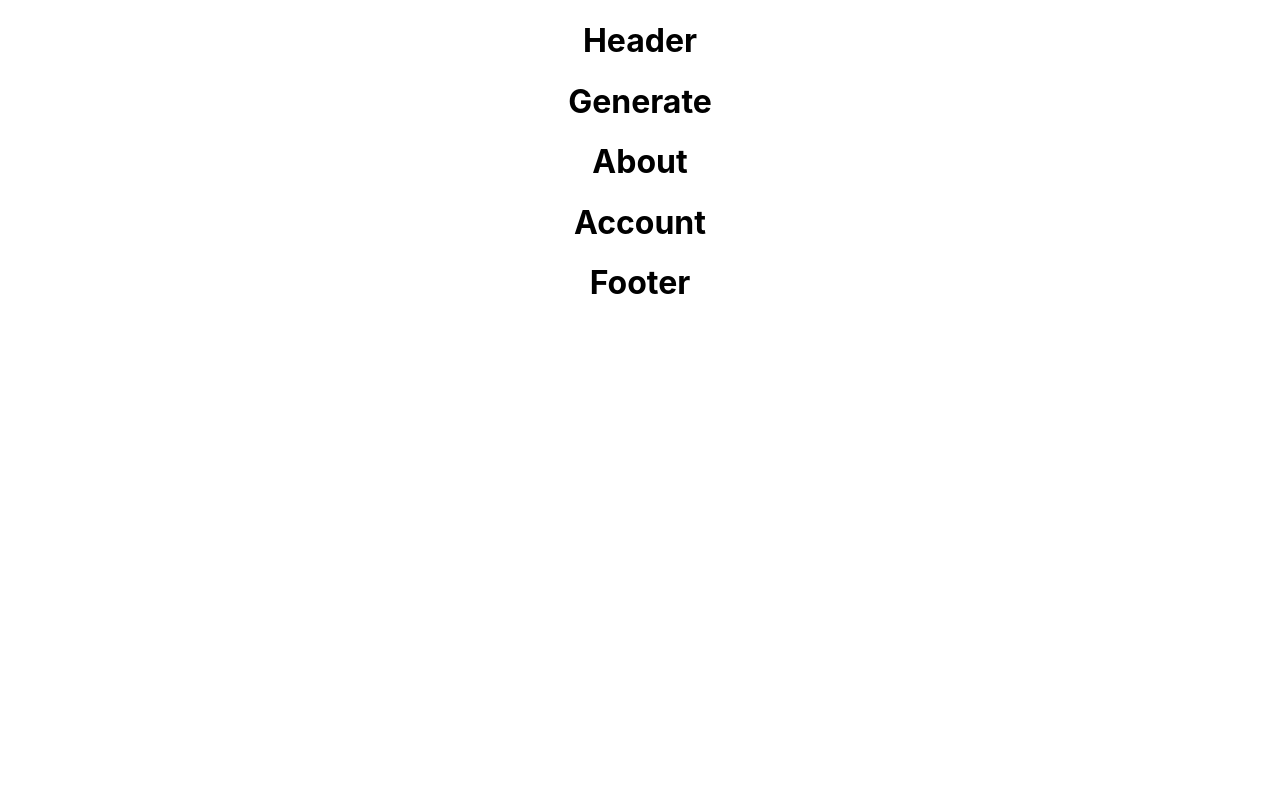
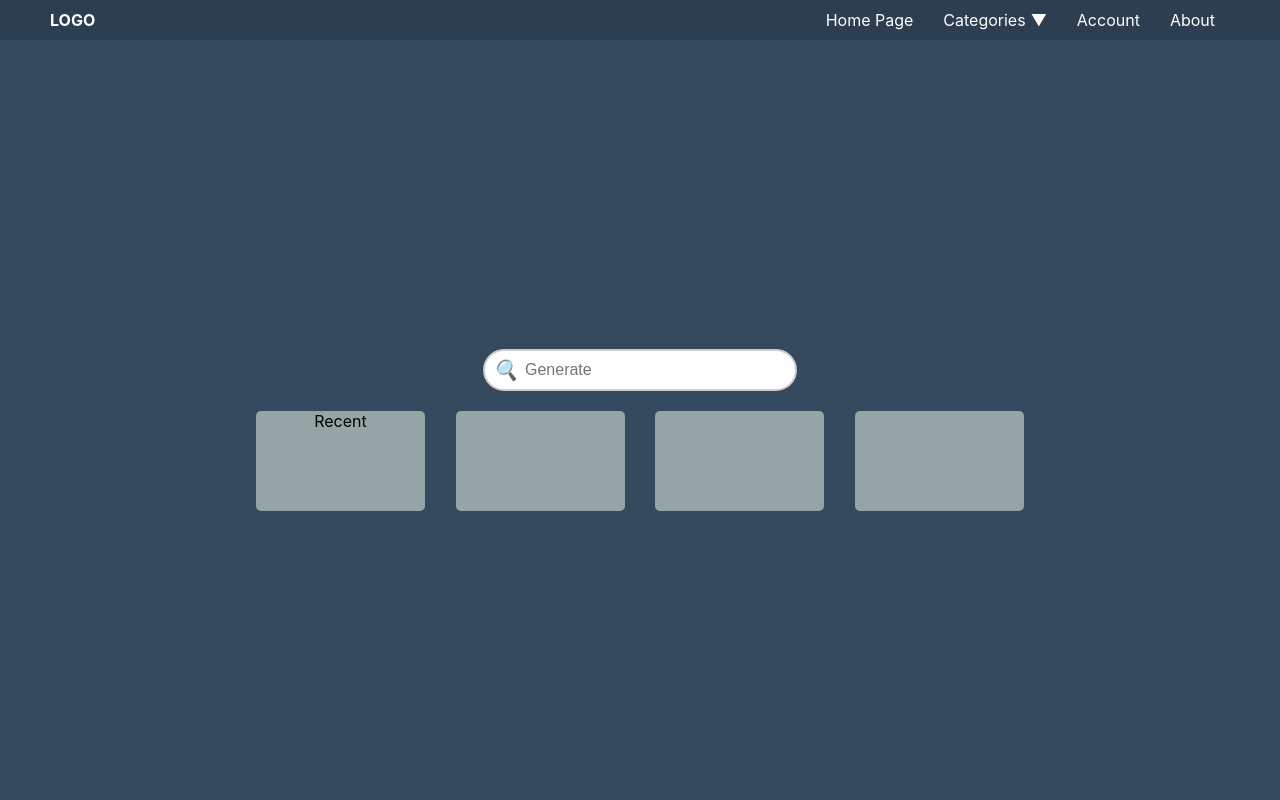
Before and after one commit to aruzaev/CPAN144-FINAL, a React (Create React App) app in the folder cpan144_3110_group3/: page / in a window 1280 px wide. Shown: the top 800 px of the page. Built offline with nearby package versions, Linux system fonts and the light colour scheme.

Commit message:
Add basic home page

```diff
--- a/cpan144_3110_group3/src/App.js
+++ b/cpan144_3110_group3/src/App.js
@@ -1,6 +1,7 @@
 import React from "react";
 import { BrowserRouter as Router, Route, Routes } from "react-router-dom";
 import { Header, Footer, Account, About, Generate } from "./screens";
+import Home from "./screens/Home/Home";
 import Navbar from "./components/Navbar/Navbar";
 import "./App.css";
 
@@ -8,6 +9,7 @@ function App() {
   return (
     <Router>
       <div className="App">
+        <Home />
         <div className="header_app">
           <Navbar />
           <Header />
--- /dev/null
+++ b/cpan144_3110_group3/src/screens/Home/Home.css
@@ -0,0 +1,97 @@
+.container {
+  width: 100%;
+  height: 100vh;
+  display: flex;
+  flex-direction: column;
+}
+
+.navbar {
+  background-color: #2c3e50; /* dark shade */
+  padding: 10px 50px;
+  color: white;
+  display: flex;
+  justify-content: space-between;
+  align-items: center;
+}
+
+.logo {
+  font-weight: bold;
+}
+
+.menu {
+  display: flex;
+}
+
+.menu-item {
+  margin: 0 15px;
+  cursor: pointer;
+}
+
+.menu-right {
+  display: flex;
+}
+
+.dropdown:after {
+  content: "▼";
+  margin-left: 5px;
+}
+
+.main-content {
+  flex-grow: 1;
+  background-color: #34495e;
+  display: flex;
+  flex-direction: column;
+  align-items: center;
+  justify-content: center;
+}
+
+.title {
+  color: white;
+  margin-bottom: 10px;
+}
+
+.thumbnail-section {
+  width: 60%;
+  display: flex;
+  justify-content: space-between;
+}
+
+.thumbnail {
+  width: 22%;
+  height: 100px;
+  background-color: #95a5a6;
+  border-radius: 5px;
+}
+
+.search-section {
+  text-align: center;
+  margin: 20px 0;
+}
+
+.search-container {
+  position: relative;
+  display: inline-block;
+}
+
+.search-input {
+  width: 250px;
+  padding: 10px 20px 10px 40px;
+  border-radius: 25px;
+  border: 2px solid #ccc;
+  font-size: 16px;
+  outline: none;
+}
+
+.search-icon {
+  position: absolute;
+  left: 10px;
+  top: 50%;
+  transform: translateY(-50%);
+  color: #ccc;
+  font-size: 20px;
+  pointer-events: none;
+}
+
+.search-icon:before {
+  content: "\1F50D";
+}
--- /dev/null
+++ b/cpan144_3110_group3/src/screens/Home/Home.js
@@ -0,0 +1,40 @@
+import React from "react";
+import "./Home.css";
+
+function Home() {
+  return (
+    <div className="container">
+      <nav className="navbar">
+        <div className="logo">LOGO</div>
+        <div className="menu">
+          <div className="menu-item">Home Page</div>
+          <div className="menu-item dropdown">Categories</div>
+          <div className="menu-right">
+            <div className="menu-item">Account</div>
+            <div className="menu-item">About</div>
+          </div>
+        </div>
+      </nav>
+      <div className="main-content">
+        <div className="search-section">
+          <div className="search-container">
+            <input
+              type="text"
+              className="search-input"
+              placeholder="Generate"
+            />
+            <i className="search-icon"></i>
+          </div>
+        </div>
+        <div className="thumbnail-section">
+          <div className="thumbnail">Recent</div>
+          <div className="thumbnail"></div>
+          <div className="thumbnail"></div>
+          <div className="thumbnail"></div>
+        </div>
+      </div>
+    </div>
+  );
+}
+
+export default Home;
```
